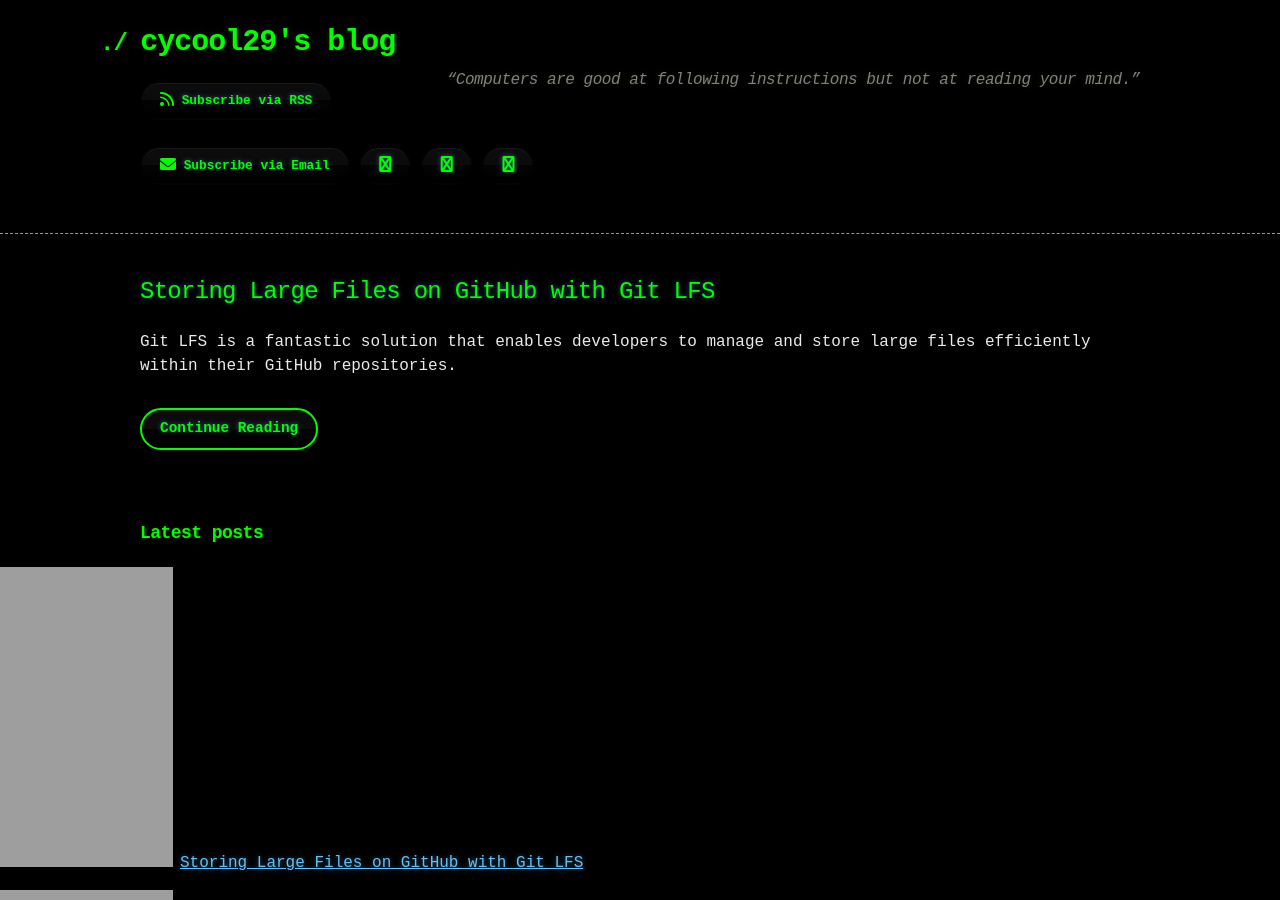
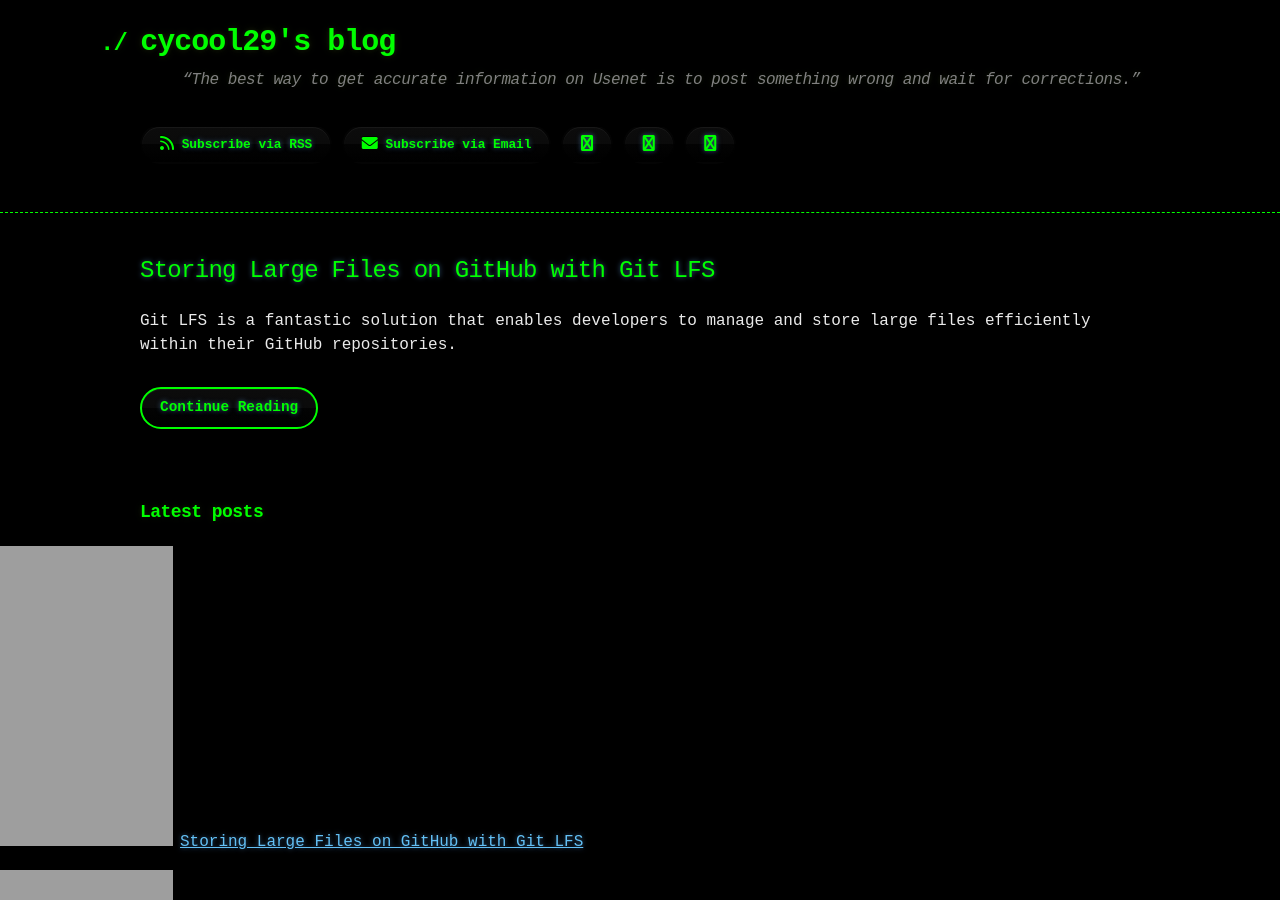
Before and after one commit to cycool29/cycool29.github.io, a Jekyll site: the page built from index.md, in a window 1280 px wide and 900 px high. Built offline with Jekyll 4.4.1, drawn with Linux system fonts in a browser that asks for light colours; a style sheet for code colours, icons or effects is not loaded.

Commit message:
Update quotes

```diff
--- a/_config.yml
+++ b/_config.yml
@@ -1,5 +1,5 @@
 title: cycool29's blog
-description: "“Computers are good at following instructions but not at reading your mind.” "
+description: "“The best way to get accurate information on Usenet is to post something wrong and wait for corrections.” "
 bio: A high school student. Intermediate in Python, Git, Bash. Learning JavaScript. He/Him. "
 author: cycool29
 url: https://cycool29.github.io
```
